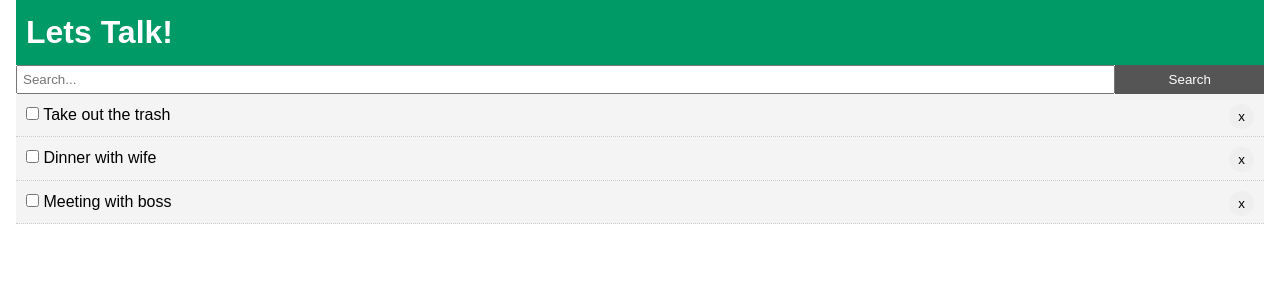
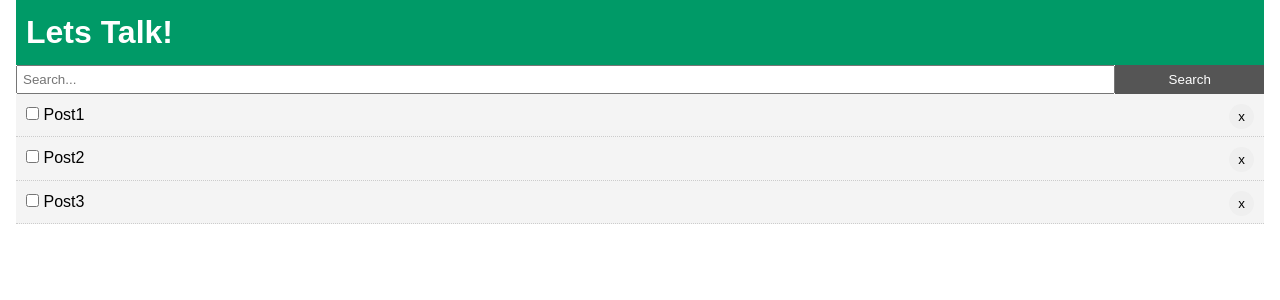
Before and after one commit to SyedMaazMasood/myapp, a React (Create React App) app: page / in a window 1280 px wide. Shown: the top 300 px of the page. Built offline with nearby package versions, Linux system fonts and the light colour scheme.

Commit message:
commit on 'master

```diff
--- a/src/App.js
+++ b/src/App.js
@@ -12,17 +12,17 @@ class App extends Component {
     todos: [
       {
         id: uuid.v4(),
-        title: 'Take out the trash',
+        title: 'Post1',
         completed: false
       },
       {
         id: uuid.v4(),
-        title: 'Dinner with wife',
+        title: 'Post2',
         completed: false
       },
       {
         id: uuid.v4(),
-        title: 'Meeting with boss',
+        title: 'Post3',
         completed: false
       },
     ]
```
